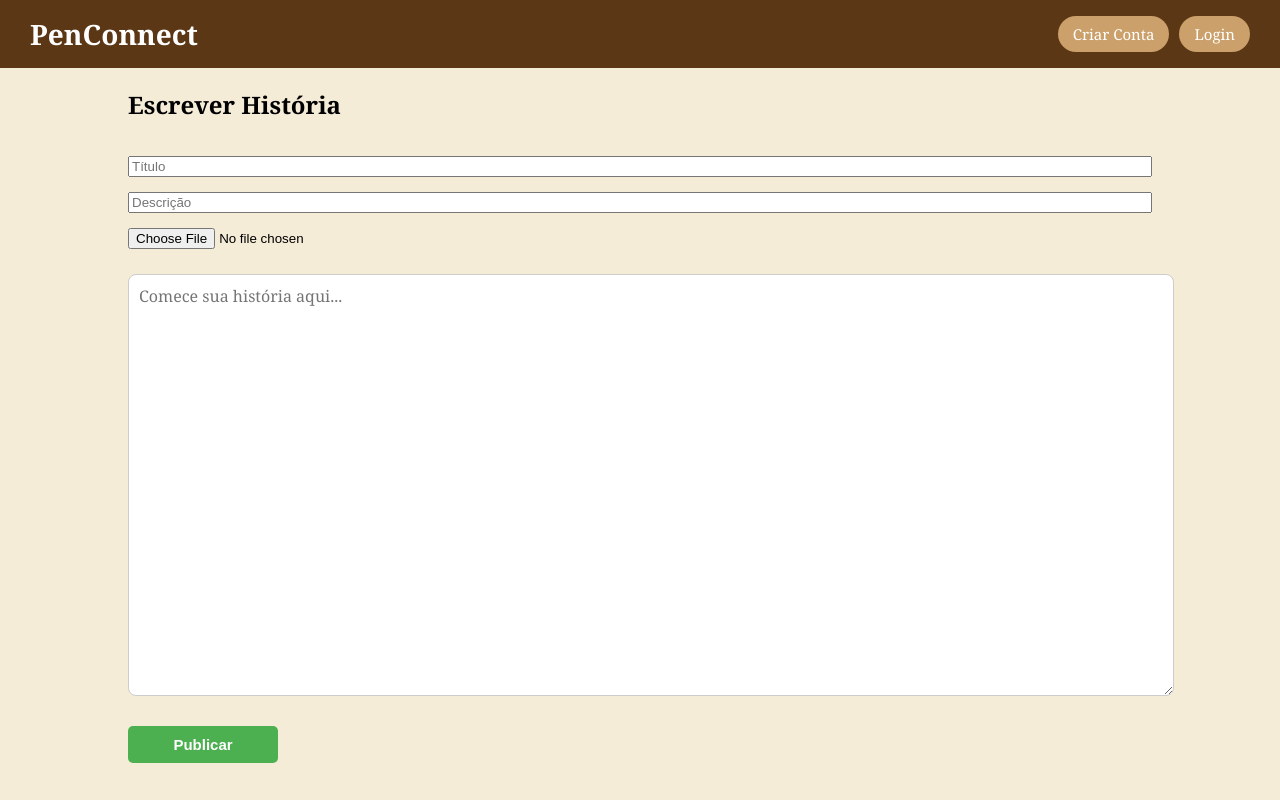
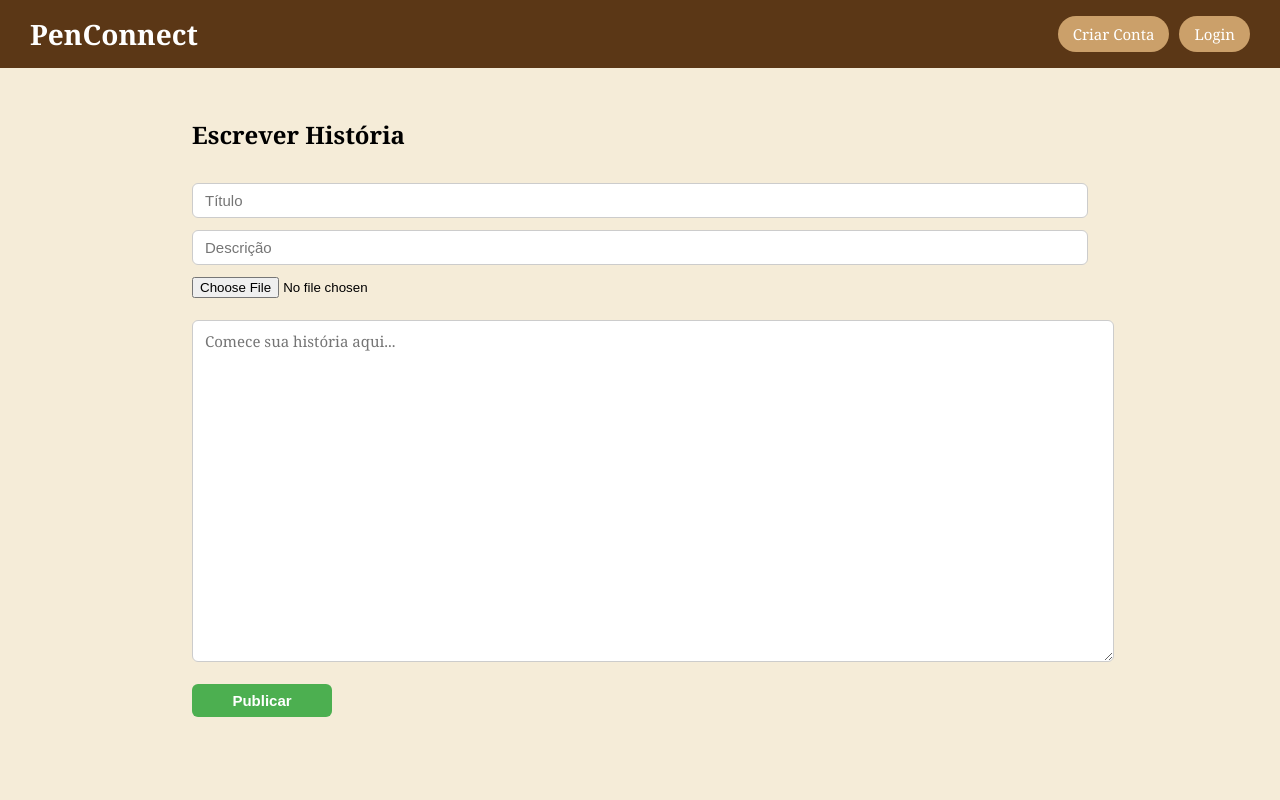
Before and after one commit to diogomador/PenConnect, a React (Vite) app in the folder frontend/: page /escrever in a window 1280 px wide. Built offline with nearby package versions, Linux system fonts and the light colour scheme.

Commit message:
remoção de alerts

```diff
--- a/frontend/src/pages/Escrever.css
+++ b/frontend/src/pages/Escrever.css
@@ -1,40 +1,56 @@
 .escrever-container {
-  width: 80%;
-  margin: auto;
+  width: 70%;
+  margin: 30px auto;
   display: flex;
   flex-direction: column;
-  gap: 15px;
+  gap: 12px;
 }
 
+/* TÍTULO DA OBRA */
+.escrever-container input[type="text"] {
+  padding: 8px 12px;
+  font-size: 15px;
+  border: 1px solid #ccc;
+  border-radius: 6px;
+  outline: none;
+  transition: 0.2s;
+}
+
+.escrever-container input[type="text"]:focus {
+  border-color: #4CAF50;
+}
+
+/* ÁREA DE TEXTO */
 textarea.textarea-escrita {
   width: 100%;
-  height: 400px;
-  padding: 10px;
-  font-size: 16px;
+  height: 320px;
+  padding: 10px 12px;
+  font-size: 15px;
+  border: 1px solid #ccc;
+  border-radius: 6px;
+  resize: vertical;
+  outline: none;
+  transition: 0.2s;
 }
 
+textarea.textarea-escrita:focus {
+  border-color: #4CAF50;
+}
+
+/* BOTÃO */
 button.btn-publicar {
-    margin-top: 15px;
-    padding: 10px 20px;
-    background-color: #4CAF50;
-    color: white;
-    border: none;
-    border-radius: 5px;
-    cursor: pointer;
-    width: 150px;
+  margin-top: 10px;
+  padding: 8px 18px;
+  background-color: #4CAF50;
+  color: white;
+  border: none;
+  border-radius: 6px;
+  cursor: pointer;
+  width: 140px;
+  font-size: 15px;
+  transition: 0.2s;
 }
 
 button.btn-publicar:hover {
-    background-color: #45a049;
+  background-color: #45a049;
 }
-
-.preview-area {
-  background: #fff;
-  padding: 15px;
-  border-radius: 8px;
-  min-height: 200px;
-  border: 1px solid #ccc;
-  font-size: 18px;
-  line-height: 1.6;
-  white-space: pre-wrap;
-}
--- a/frontend/src/pages/Escrever.jsx
+++ b/frontend/src/pages/Escrever.jsx
@@ -9,6 +9,9 @@ export default function Escrever() {
   const [texto, setTexto] = useState("");
   const [titulo, setTitulo] = useState("");
   const [descricao, setDescricao] = useState("");
+
+  const [mensagem, setMensagem] = useState("");
+  const [erro, setErro] = useState("");
 
   const { usuario } = useContext(AuthContext);
 
@@ -65,14 +68,16 @@ export default function Escrever() {
 
   // ——— PUBLICAR OBRA ———
   async function publicarObra() {
+    setMensagem("");
+    setErro("");
+
     if (!usuario) {
-      alert("Faça login para publicar.");
-      window.location.href = "/login";
+      setErro("Você precisa estar logado para publicar.");
       return;
     }
 
     if (!titulo || !descricao || !texto) {
-      alert("Preencha título, descrição e conteúdo!");
+      setErro("Preencha título, descrição e conteúdo.");
       return;
     }
 
@@ -93,21 +98,32 @@ export default function Escrever() {
       const data = await response.json();
 
       if (response.ok) {
-        alert(`${data.mensagem}\nTítulo: ${data.obra.titulo}`);
+        setMensagem("Obra publicada com sucesso!");
+
+        // limpar campos
+        setTitulo("");
+        setDescricao("");
+        setTexto("");
         localStorage.removeItem("rascunho");
-        window.location.href = "/";
+
+        setTimeout(() => {
+          window.location.href = "/";
+        }, 1000);
       } else {
-        alert(data.detail || "Erro ao publicar.");
+        setErro(data.detail || "Erro ao publicar a obra.");
       }
     } catch (error) {
-      alert("Erro ao conectar com o servidor.");
       console.error(error);
+      setErro("Erro ao conectar com o servidor.");
     }
   }
 
   return (
     <div className="escrever-container">
       <h2>Escrever História</h2>
+
+      {mensagem && <p className="sucesso-msg">{mensagem}</p>}
+      {erro && <p className="erro-msg">{erro}</p>}
 
       <input
         type="text"
```
Also changed, not shown: 1 other file (tests, documents, lock files or other folders).
